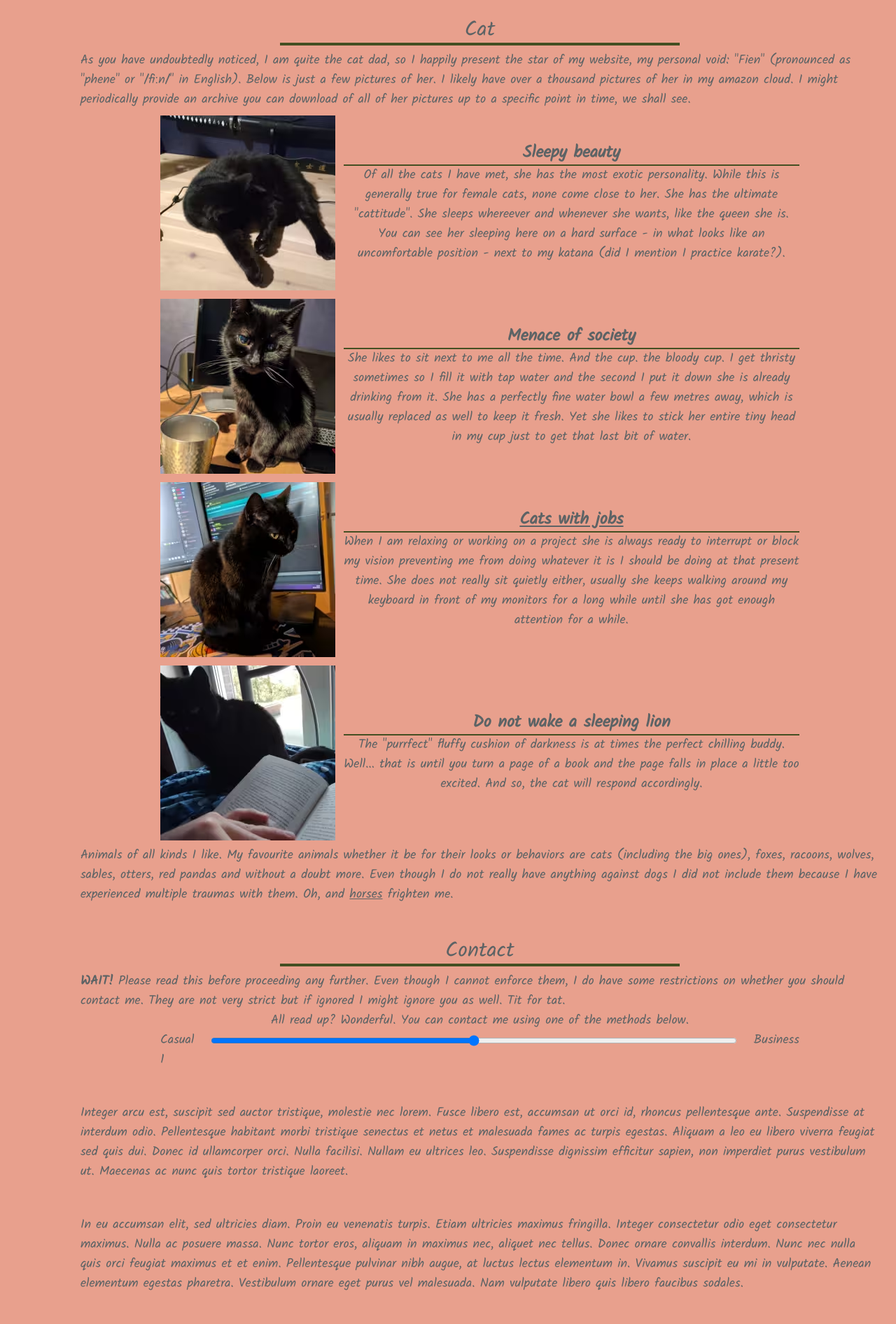
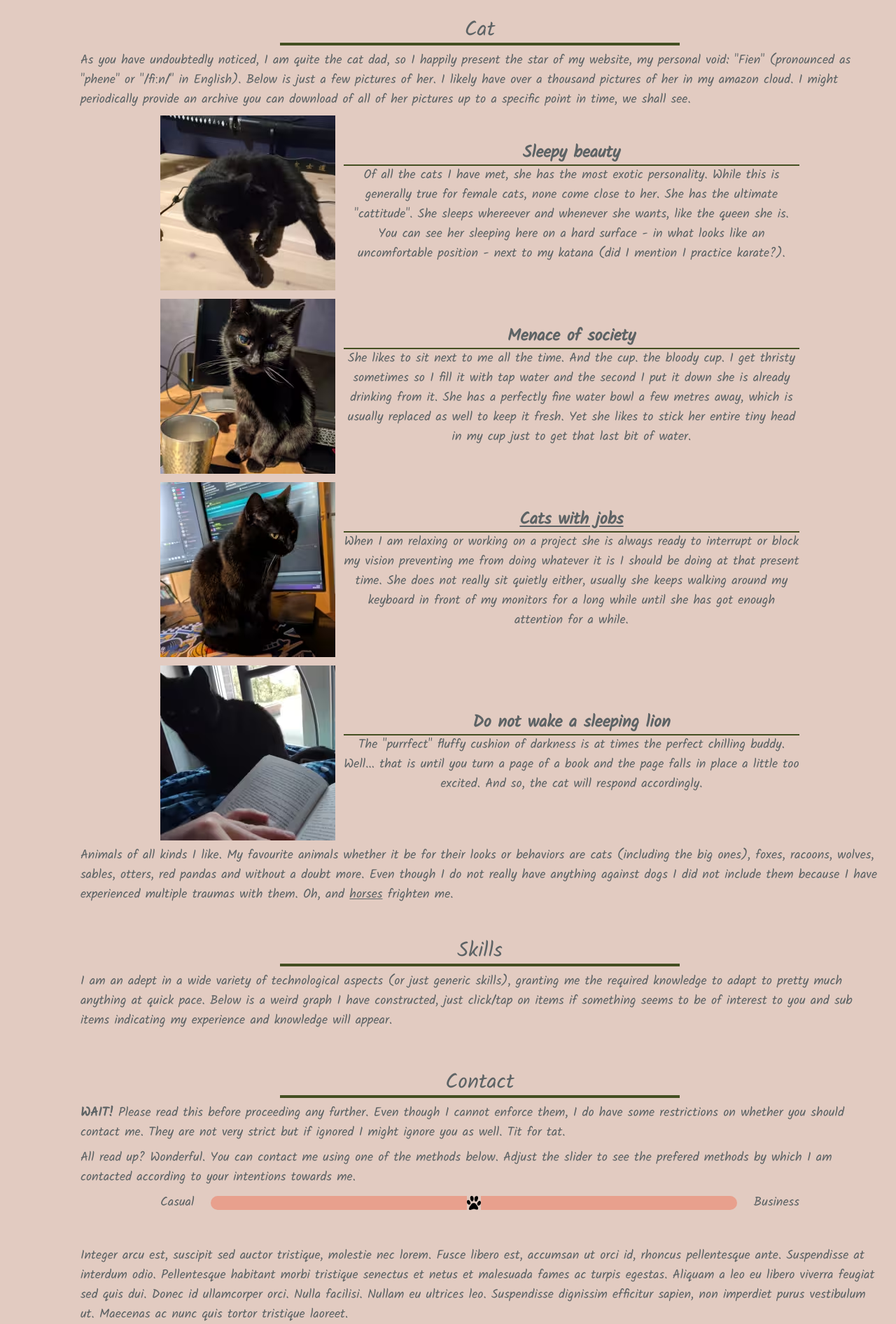
Before and after one commit to Adrigorithm/MyWebsite, a PHP site: page /pages/about-me.html in a window 1280 px wide. Shown: the part 831-2723 px from the top of the page at 70% size. Run offline with PHP 8.4, Linux system fonts and the light colour scheme; style sheets or scripts are compiled from the project's sources.

Commit message:
contact section

```diff
--- a/assets/css/input.css
+++ b/assets/css/input.css
@@ -22,3 +22,24 @@
     font-family: Kalam;
     src: url("/assets/fonts/Kalam-Regular.woff2") format("woff2");
 }
+
+.slider {
+    -webkit-appearance: none; /* This is needed for x-browser support */
+}
+
+.slider::-webkit-slider-thumb {
+    -webkit-appearance: none; /* This is needed for x-browser support */
+    height: 20px;
+    width: 20px;
+    background-color: var(--color-pale-dogwood);
+    background-image: url("/assets/img/paw.avif");
+    cursor: pointer;
+}
+
+.slider::-moz-range-thumb {
+    height: 20px;
+    width: 20px;
+    background-color: var(--color-pale-dogwood);
+    background-image: url("/assets/img/paw.avif");
+    cursor: pointer;
+}
--- a/pages/about-me.html
+++ b/pages/about-me.html
@@ -21,8 +21,8 @@
 </head>
 
 <body
-    class="bg-melon dark:bg-eerie-black flex flex-col justify-between text-night dark:text-pale-dogwood font-kalam text-lg min-h-screen">
-    <nav id="nav-main" class="flex flex-row px-2 bg-pale-dogwood dark:bg-night w-full items-center gap-6">
+    class="bg-pale-dogwood dark:bg-eerie-black flex flex-col justify-between text-night dark:text-pale-dogwood font-kalam text-lg min-h-screen">
+    <nav id="nav-main" class="flex flex-row px-2 bg-melon dark:bg-night w-full items-center gap-6">
         <a href="/"><img class="py-2 invert-0 dark:invert" src="/assets/img/logo_s.avif"
                 alt="logo of black cat writing adri"></a>
         <a class="py-2" href="/pages/about-me.html">
@@ -41,8 +41,8 @@
             <ol class="flex flex-row md:flex-col gap-2 md:gap-1 items-center si-section p-4 flex-wrap">
                 <li class="text-dim-gray">Intro</li>
                 <li class="text-dim-gray">Cat</li>
+                <li class="text-dim-gray">Skills</li>
                 <li class="text-dim-gray">Contact</li>
-                <li class="text-dim-gray">item1</li>
                 <li class="text-dim-gray">item1</li>
                 <li class="text-dim-gray">item1</li>
                 <li class="text-dim-gray">item1</li>
@@ -149,26 +149,55 @@
             </div>
 
             <div class="p-6 text-dim-gray flex flex-col items-center">
+                <h2 class="text-3xl w-1/2 text-center mb-2 border-b-4 border-dark-moss-green dark:border-burnt-umber">Skills</h2>
+                <p>I am an adept in a wide variety of technological aspects (or just generic skills), granting me the required knowledge to adapt to pretty much anything at quick pace. Below is a weird graph I have constructed, just click/tap on items if something seems to be of interest to you and sub items indicating my experience and knowledge will appear.</p>
+                <div class="flex flex-row md:flex-col md:w-4/5 mt-2">
+                    <div></div>
+                </div>
+            </div>
+
+            <div class="p-6 text-dim-gray flex flex-col items-center">
                 <h2 class="text-3xl w-1/2 text-center mb-2 border-b-4 border-dark-moss-green dark:border-burnt-umber">Contact</h2>
                 <p><strong>WAIT!</strong> Please read this before proceeding any further. Even though I cannot enforce them, I do have some restrictions on whether you should contact me. They are not very strict but if ignored I might ignore you as well. Tit for tat.</p>
-                <p>All read up? Wonderful. You can contact me using one of the methods below.</p>
-                <div class="flex flex-row md:flex-col w-full md:w-4/5">
+                <p class="mt-2">All read up? Wonderful. You can contact me using one of the methods below. Adjust the slider to see the prefered methods by which I am contacted according to your intentions towards me.</p>
+                <div class="flex flex-row md:flex-col w-full md:w-4/5 mt-2">
                     <div class="flex flex-col md:flex-row gap-6 items-center">
                         <p>Casual</p>
-                        <input class="grow writing-vertical [writing-mode:vertical-lr] md:[writing-mode:horizontal-tb] simpleSlider" type="range" min="0" max="2" value="1">
+                        <input class="grow [writing-mode:vertical-lr] md:[writing-mode:horizontal-tb] simpleSlider slider bg-melon dark:bg-night rounded-full" type="range" min="0" max="2" value="1">
                         <p>Business</p>
                     </div>
-                    <div class="hidden simpleSliderContent">
-                        0
+                    <div class="hidden simpleSliderContent flex flex-col md:flex-row justify-center gap-6 grow">
+                        <div class="flex flex-col items-center">
+                            <h3 class="text-xl">Dm me on Discord.</h3>
+                            <a href="https://discordapp.com/users/85257659694993408"><div class="h-[76px] w-[100px] bg-[url(/assets/img/logos/discord_dark.avif)] dark:bg-[url(/assets/img/logos/discord.avif)]"></div></a>
+                            <a href="https://discordapp.com/users/85257659694993408"><p class="underline">adrigorithm</p></a>
+                        </div>
                     </div>
-                    <div class="simpleSliderContent">
-                        1
+                    <div class="hidden simpleSliderContent flex flex-col md:flex-row justify-center gap-6 grow">
+                        <div class="flex flex-col items-center justify-between">
+                            <h3 class="text-xl">Dm me on Discord.</h3>
+                            <a href="https://discordapp.com/users/85257659694993408"><div class="h-[76px] w-[100px] bg-[url(/assets/img/logos/discord_dark.avif)] dark:bg-[url(/assets/img/logos/discord.avif)]"></div></a>
+                            <a href="https://discordapp.com/users/85257659694993408"><p class="underline">adrigorithm</p></a>
+                        </div>
+                        <div class="flex flex-col items-center">
+                            <h3 class="text-xl">Mail me.</h3>
+                            <a href="mailto:adrigorithm@proton.me"><div class="h-[100px] w-[100px] bg-[url(/assets/img/logos/mail_dark.avif)] dark:bg-[url(/assets/img/logos/mail.avif)]"></div></a>
+                            <a href="mailto:adrigorithm@proton.me"><p class="underline">adrigorithm@proton.me</p></a>
+                        </div>
                     </div>
-                    <div class="hidden simpleSliderContent">
-                        2
+                    <div class="hidden simpleSliderContent flex flex-col md:flex-row justify-center gap-6 grow">
+                        <div class="flex flex-col items-center justify-between">
+                            <h3 class="text-xl">Connect.</h3>
+                            <a href="https://be.linkedin.com/in/a3w"><div class="h-[80px] w-[100px] bg-[url(/assets/img/logos/linkedin_dark.avif)] dark:bg-[url(/assets/img/logos/linkedin.avif)]"></div></a>
+                            <a href="https://be.linkedin.com/in/a3w"><p class="underline">adrigorithm</p></a>
+                        </div>
+                        <div class="flex flex-col items-center">
+                            <h3 class="text-xl">Mail me.</h3>
+                            <a href="mailto:adriaan.waem@synguard.be"><div class="h-[100px] w-[100px] bg-[url(/assets/img/logos/mail_dark.avif)] dark:bg-[url(/assets/img/logos/mail.avif)]"></div></a>
+                            <a href="mailto:adriaan.waem@synguard.be"><p class="underline">adriaan.waem@synguard.be</p></a>
+                        </div>
                     </div>
                 </div>
-
             </div>
 
             <p class="p-6 text-dim-gray">
@@ -226,12 +255,6 @@
                 nunc. Etiam quis mollis nunc. Morbi elementum lacinia ex, a feugiat ipsum congue vel. Proin quam nulla,
                 iaculis quis sem vitae, porta mattis nibh. Sed sollicitudin id ante quis bibendum.
             </p>
-            <p class="p-6 text-dim-gray">
-                Ut imperdiet pharetra eros nec consectetur. Mauris mi nisi, tristique at turpis ut, gravida ultrices
-                purus. Vestibulum eu elementum mi. Donec at auctor felis. Cras ut velit venenatis, rutrum odio at,
-                suscipit orci. Sed ac lacinia dui. Cras gravida eu sapien ut semper. Nullam hendrerit sapien ac varius
-                porttitor.
-            </p>
         </section>
     </main>
 
--- a/ts/classes/SimpleSlider.ts
+++ b/ts/classes/SimpleSlider.ts
@@ -5,6 +5,8 @@
     constructor(rangeInputElement: HTMLInputElement, elements: Element[]) {
         this.activeElement = Number.parseInt(rangeInputElement.value);
         this.elements = elements;
+
+        this.forceStyle(this.activeElement);
 
         rangeInputElement.addEventListener("input", (inputEvent) => {
             this.styleActiveElement(Number.parseInt((inputEvent.target as HTMLInputElement).value))
@@ -15,6 +17,10 @@
         if (this.activeElement == newId)
             return;
 
+        this.forceStyle(newId);
+    }
+
+    forceStyle(newId: number): void {
         this.elements[this.activeElement].classList.add("hidden");
         this.elements[newId].classList.remove("hidden");
 
--- a/ts/interfaces/ISimpleSlider.ts
+++ b/ts/interfaces/ISimpleSlider.ts
@@ -3,4 +3,5 @@
     elements: Element[];
 
     styleActiveElement(newId: number): void;
+    forceStyle(newId: number): void;
 }
```
Also changed, not shown: assets/img/paw.avif (added).
